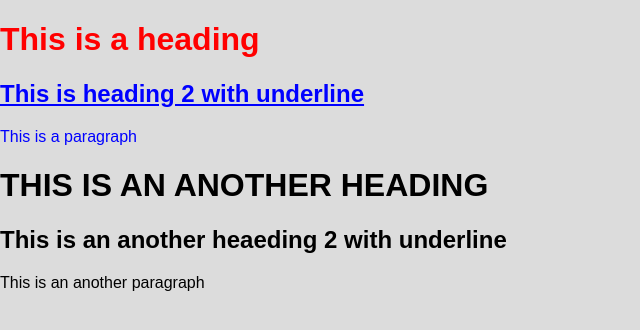
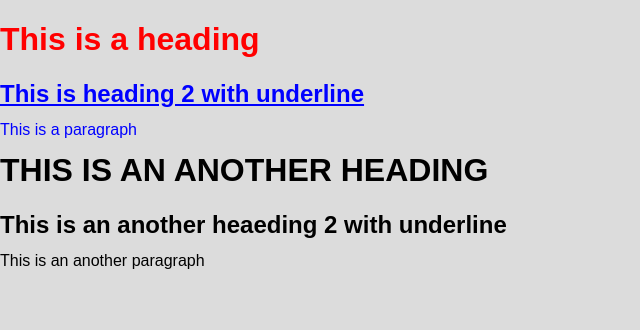
Before and after one commit to TranHieu-Hlp/TranHieu-Hlp.github.io, a plain HTML site: page Week 3/index.html in a window 1280 px wide. Shown: the whole page, without its empty margins (0-640 px from the left). Drawn offline with Linux system fonts and the light colour scheme; files that its build step writes are made by us from their sources.

Commit message:
Update Style.css

```diff
--- a/Wekk 4/Ex 7/Style.css
+++ b/Wekk 4/Ex 7/Style.css
@@ -28,7 +28,7 @@
 
  p {
     margin-bottom: 2px; /* Giảm khoảng cách giữa các đoạn */
-    line-height: 1,5px; /* Điều chỉnh chiều cao dòng */
+    line-height: 3px; /* Điều chỉnh chiều cao dòng */
 }
 
 body {
```
